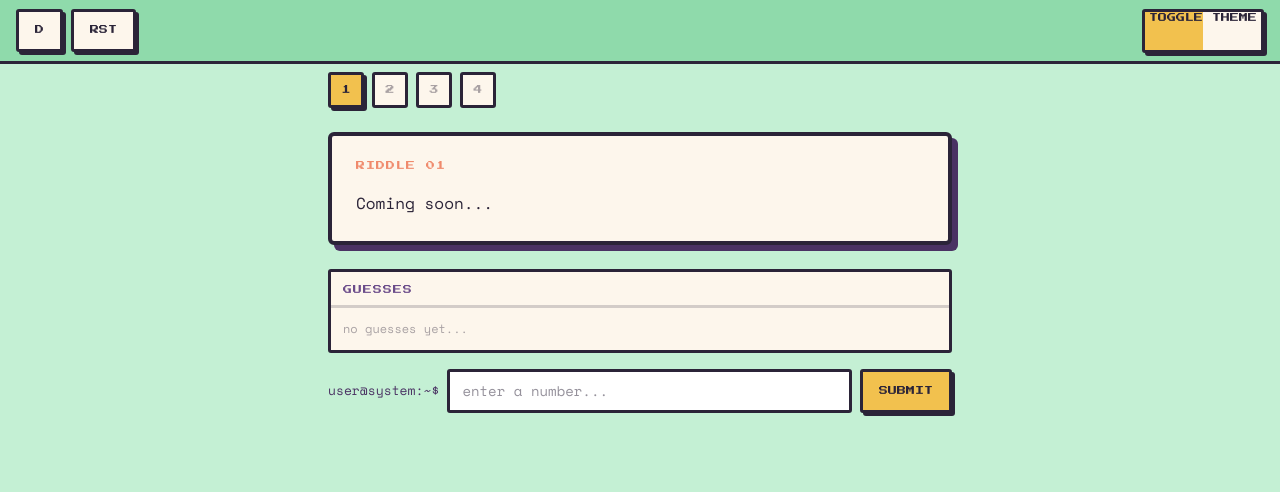
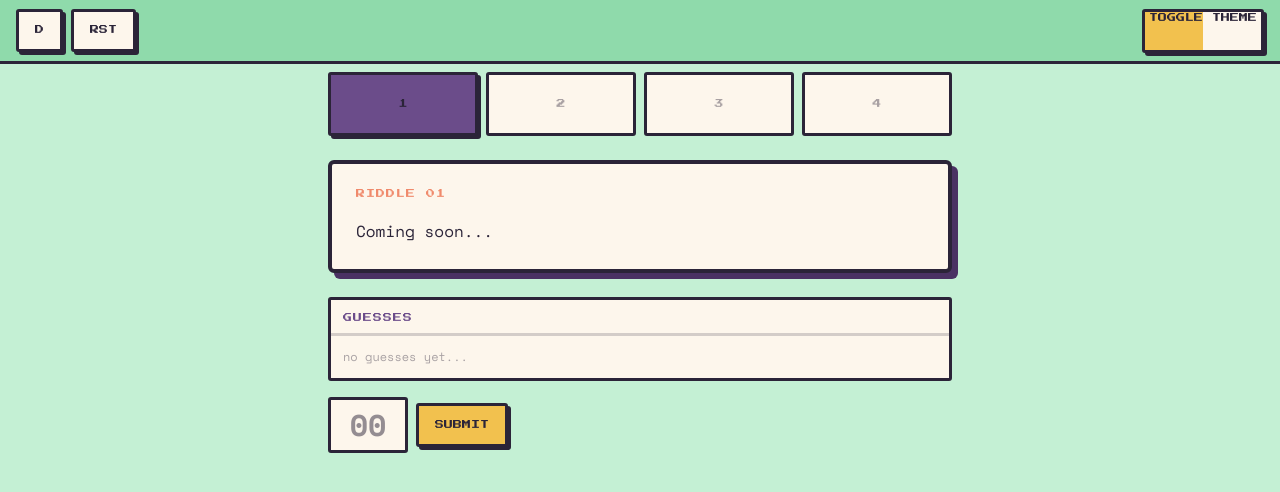
Before and after one commit to ShanSenanayake/a-simple-game, a Svelte app: page / in a window 1280 px wide. Both pictures are taken after a click on the button "START". Shown: the top 492 px of the page. Built offline with nearby package versions, Linux system fonts and the light colour scheme.

Commit message:
fixing input and progress bar

```diff
--- a/src/app.css
+++ b/src/app.css
@@ -22,6 +22,7 @@
   --color-arcade-pink-light: #ff8ae8;
   --color-arcade-yellow: #ffe14d;
   --color-arcade-card: #110f22;
+  --color-arcade-tangerine: #ff6b35;
   --color-arcade-text: #f4f1ff;
 
   /* Fonts */
@@ -66,6 +67,8 @@
   /* Animations */
   --animate-shake: shake 0.3s ease-in-out;
   --animate-flip: flip 0.25s ease-out;
+  --animate-terminal-blink: terminal-blink 1s step-end infinite;
+  --animate-blink-block: blink-block 1s step-end infinite;
 }
 
 @keyframes shake {
@@ -92,6 +95,37 @@
   }
 }
 
+@keyframes terminal-blink {
+  0%,
+  100% {
+    caret-color: var(--color-grape-deep);
+  }
+  50% {
+    caret-color: transparent;
+  }
+}
+
+@keyframes blink-block {
+  0%,
+  100% {
+    opacity: 1;
+  }
+  50% {
+    opacity: 0;
+  }
+}
+
+input[type='number']::-webkit-inner-spin-button,
+input[type='number']::-webkit-outer-spin-button {
+  -webkit-appearance: none;
+  margin: 0;
+}
+
+input[type='number'] {
+  -moz-appearance: textfield;
+  appearance: textfield;
+}
+
 /* Toggle the candy-arcade theme by adding data-theme="arcade" to <html> or <body> */
 [data-theme='arcade'] {
   --color-mint: var(--color-arcade-bg);
@@ -101,7 +135,7 @@
   --color-grape-light: var(--color-arcade-pink-light);
   --color-cream: var(--color-arcade-card);
   --color-mustard: var(--color-arcade-yellow);
-  --color-coral: var(--color-arcade-pink);
+  --color-coral: var(--color-arcade-tangerine);
   --color-ink: var(--color-arcade-text);
   /* mustard-fg / secondary-fg: arcade-ink is light but arcade-mustard is bright yellow */
   --color-mustard-fg: var(--color-arcade-bg);
--- a/src/lib/game/RiddleProgress.svelte
+++ b/src/lib/game/RiddleProgress.svelte
@@ -8,14 +8,14 @@
 </script>
 
 <section class="mt-2 mb-6">
-  <div class="flex gap-2 flex-wrap">
+  <div class="grid gap-2 grid-cols-4">
     {#each { length: totalRiddles }, i}
       <div
-        class="w-8 h-8 sm:w-9 sm:h-9 border-3 rounded-block flex items-center justify-center font-display text-display-xs
+        class="sm:h-16 h-8 border-3 rounded-block flex items-center justify-center font-display text-display-xs
           {i + 1 < riddleNumber
           ? 'bg-mint-deep border-ink text-ink'
           : i + 1 === riddleNumber
-            ? 'bg-mustard border-ink text-ink shadow-pixel-sm shadow-ink'
+            ? 'bg-grape border-ink text-ink shadow-pixel-sm shadow-ink'
             : 'bg-cream border-ink text-ink/40'}"
       >
         {i + 1}
--- a/src/lib/game/RiddlePrompt.svelte
+++ b/src/lib/game/RiddlePrompt.svelte
@@ -10,7 +10,7 @@
 
   function handleSubmit() {
     const num = parseInt(inputValue, 10);
-    if (isNaN(num) || inputValue.trim() === '') {
+    if (isNaN(num) || inputValue.trim() === '' || num < 0 || num > 99) {
       inputError = true;
       setTimeout(() => (inputError = false), 400);
       return;
@@ -25,17 +25,16 @@
 </script>
 
 <div class="flex items-center gap-2 {inputError ? 'animate-shake' : ''}">
-  <span class="font-mono text-[13px] text-grape-deep whitespace-nowrap shrink-0 hidden sm:inline">
-    user@system:~$
-  </span>
-  <span class="font-mono text-[13px] text-grape-deep whitespace-nowrap shrink-0 sm:hidden">$</span>
   <input
-    class="flex-1 font-mono text-[14px] px-3 min-h-11 border-3 rounded-block bg-white min-w-0
+    class="w-20 text-center font-mono text-3xl font-bold px-2 min-h-14 border-3 rounded-block bg-cream text-ink
+      caret-transparent [caret-shape:block] focus:animate-terminal-blink
       {inputError ? 'border-coral' : 'border-ink'}"
     type="number"
+    min="0"
+    max="99"
     bind:value={inputValue}
     onkeydown={handleKeydown}
-    placeholder="enter a number..."
+    placeholder="00"
   />
   <button
     class="font-display text-display-xs px-4 min-h-11 bg-secondary border-3 border-ink rounded-block
```
